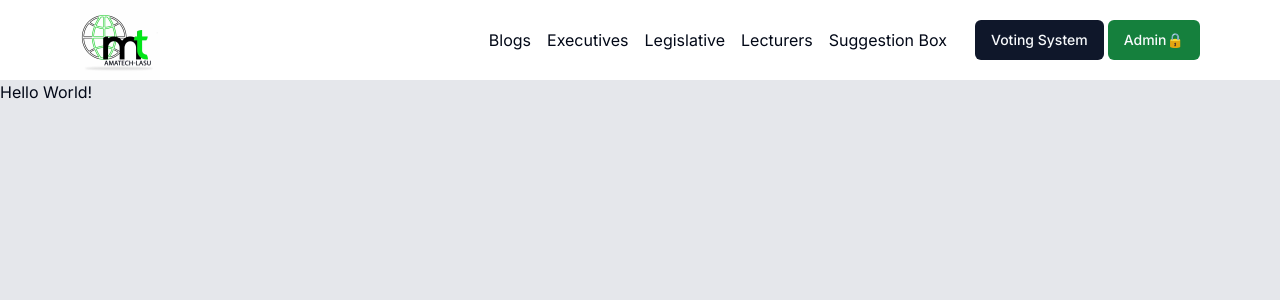
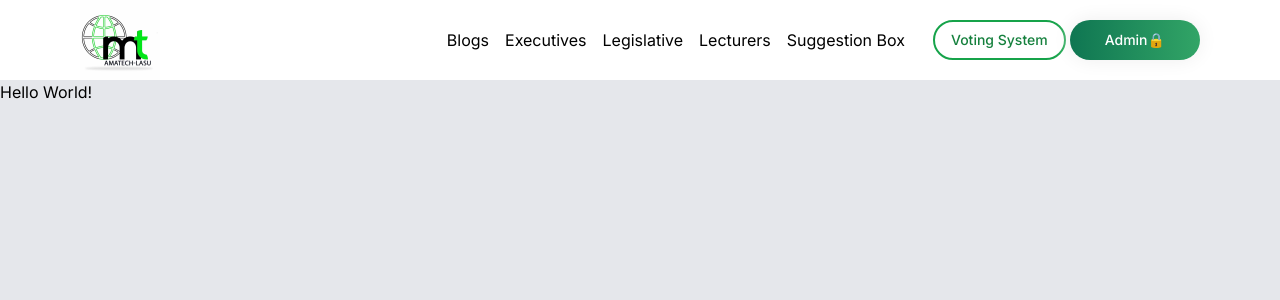
Before and after one commit to NureniJamiu/amatech-lasu, a Next.js app: page / in a window 1280 px wide. Shown: the top 300 px of the page. Built offline with nearby package versions, Linux system fonts and the light colour scheme.

Commit message:
add signup and signin buttons for mobile

```diff
--- a/app/(auth)/layout.tsx
+++ b/app/(auth)/layout.tsx
@@ -5,17 +5,17 @@ import Link from "next/link";
 
 const AuthLayout = ({ children }: { children: React.ReactNode }) => {
     return (
-        <div className='bg-green-900 md:px-20 md:py-10 h-screen md:flex items-center'>
-            <div className='flex flex-col md:flex-row gap-5 w-full items-center text-neutral-200 px-5'>
+        <div className='bg-gradient md:px-20 md:py-10 h-screen md:flex items-center'>
+            <div className='flex flex-col md:flex-row gap-5 w-full items-center text-neutral-100 px-5'>
                 <div className='md:flex-1'>
                     <div className=' md:w-96 md:mx-auto'>
-                        <div className='flex items-center gap-2 py-5'>
+                        <div className='flex items-center gap-2 py-'>
                             <Image src="/lasu.png" alt='logo' width={80} height={80} className='rounded-full' />
                             <Image src="/logo.jpg" alt='logo' width={80} height={80} className='rounded-full' />
                         </div>
                         <span className='hidden md:block text-4xl font-bold '>Welcome<span className='text-5xl'>👋</span></span>
                     </div>
-                    <p className='hidden md:block w-96 mx-auto text-xl mt-3'>Please <Link href="/sign-in" className='underline text-blue-400 italic'>Signin</Link> or <Link className='underline text-blue-400 italic' href="/sign-up">Signup</Link> to continue...</p>
+                    <p className='hidden md:block w-96 mx-auto text-xl mt-3'>Please <Link href="/sign-in" className='underline text-blue-600 italic'>Signin</Link> or <Link className='underline text-blue-600 italic' href="/sign-up">Signup</Link> to continue...</p>
                 </div>
 
                 <div className='md:flex-1'>
--- a/app/(web)/_components/MobileMenu.jsx
+++ b/app/(web)/_components/MobileMenu.jsx
@@ -1,3 +1,5 @@
+"use client";
+
 import React from "react";
 import {
   Sheet,
@@ -10,6 +12,7 @@ import {
 import { Menu } from "lucide-react";
 import { navLinks } from "../_mock";
 import Link from "next/link";
+import { Button } from "@/components/ui/button";
 
 const MobileMenu = () => {
   return (
@@ -20,16 +23,28 @@ const MobileMenu = () => {
       <SheetContent>
         <SheetHeader>
           <SheetTitle></SheetTitle>
-          <SheetDescription className="space-y-2">
-            {navLinks.map(({ title, url }) => (
-              <p key={title} className="py-2 text-lg ">
-                <Link href={url} className="capitalize">
-                  {title}
-                </Link>
-              </p>
-            ))}
-          </SheetDescription>
+          <SheetDescription className=""></SheetDescription>
         </SheetHeader>
+        <div>
+          {navLinks.map(({ title, url }) => (
+            <p key={title} className="py-2 text-lg ">
+              <Link href={url} className="capitalize hover:text-green-700">
+                {title}
+              </Link>
+            </p>
+          ))}
+        </div>
+
+        <div className="flex flex-col mt-3 gap-2">
+          <Link href="/vote">
+            <Button className="border-2 rounded-full border-green-600 text-green-700 hover:bg-green-600 hover:text-white">
+              Voting System
+            </Button>
+          </Link>
+          <Link href="/sign-in">
+            <Button className="btn-gradient rounded-full">Admin🔒</Button>
+          </Link>
+        </div>
       </SheetContent>
     </Sheet>
   );
--- a/app/(web)/_components/Navbar.tsx
+++ b/app/(web)/_components/Navbar.tsx
@@ -23,13 +23,11 @@ const Navbar = () => {
                     </div>
 
                     <div className='hidden lg:flex gap-1'>
-                        <Link href="/vote"><Button>Voting System</Button></Link>
+                        <Link href="/vote"><Button className='border-2 rounded-full border-green-600 text-green-700 hover:bg-green-600 hover:text-white'>Voting System</Button></Link>
                         <Link href="/sign-in">
-                            <Button className='bg-green-700 hover:bg-green-800'>Admin🔒</Button></Link>
+                            <Button className='btn-gradient rounded-full'>Admin🔒</Button></Link>
                     </div>
                 </div>
-
-
 
                 <div className='lg:hidden'>
                     <MobileMenu />
--- a/app/globals.css
+++ b/app/globals.css
@@ -2,75 +2,26 @@
 @tailwind components;
 @tailwind utilities;
 
-@layer base {
-  :root {
-    --background: 0 0% 100%;
-    --foreground: 222.2 84% 4.9%;
-
-    --card: 0 0% 100%;
-    --card-foreground: 222.2 84% 4.9%;
-
-    --popover: 0 0% 100%;
-    --popover-foreground: 222.2 84% 4.9%;
-
-    --primary: 222.2 47.4% 11.2%;
-    --primary-foreground: 210 40% 98%;
-
-    --secondary: 210 40% 96.1%;
-    --secondary-foreground: 222.2 47.4% 11.2%;
-
-    --muted: 210 40% 96.1%;
-    --muted-foreground: 215.4 16.3% 46.9%;
-
-    --accent: 210 40% 96.1%;
-    --accent-foreground: 222.2 47.4% 11.2%;
-
-    --destructive: 0 84.2% 60.2%;
-    --destructive-foreground: 210 40% 98%;
-
-    --border: 214.3 31.8% 91.4%;
-    --input: 214.3 31.8% 91.4%;
-    --ring: 222.2 84% 4.9%;
-
-    --radius: 0.5rem;
-  }
-
-  .dark {
-    --background: 222.2 84% 4.9%;
-    --foreground: 210 40% 98%;
-
-    --card: 222.2 84% 4.9%;
-    --card-foreground: 210 40% 98%;
-
-    --popover: 222.2 84% 4.9%;
-    --popover-foreground: 210 40% 98%;
-
-    --primary: 210 40% 98%;
-    --primary-foreground: 222.2 47.4% 11.2%;
-
-    --secondary: 217.2 32.6% 17.5%;
-    --secondary-foreground: 210 40% 98%;
-
-    --muted: 217.2 32.6% 17.5%;
-    --muted-foreground: 215 20.2% 65.1%;
-
-    --accent: 217.2 32.6% 17.5%;
-    --accent-foreground: 210 40% 98%;
-
-    --destructive: 0 62.8% 30.6%;
-    --destructive-foreground: 210 40% 98%;
-
-    --border: 217.2 32.6% 17.5%;
-    --input: 217.2 32.6% 17.5%;
-    --ring: 212.7 26.8% 83.9%;
-  }
+.bg-gradient {
+  background-image: linear-gradient(to top, #0ba360 0%, #3cba92 100%);
 }
 
-@layer base {
-  * {
-    @apply border-border;
-  }
-  body {
-    @apply bg-background text-foreground;
-  }
+.btn-gradient {
+  background-image: linear-gradient(
+    to right,
+    #0f7652 0%,
+    #44bd71 76%,
+    #0f7652 100%
+  );
+  padding: 0 35px;
+  transition: 0.5s;
+  background-size: 200% auto;
+  color: white;
+  box-shadow: 0 0 20px #eee;
 }
+
+.btn-gradient:hover {
+  background-position: right center;
+  color: #fff;
+  text-decoration: none;
+}
```
